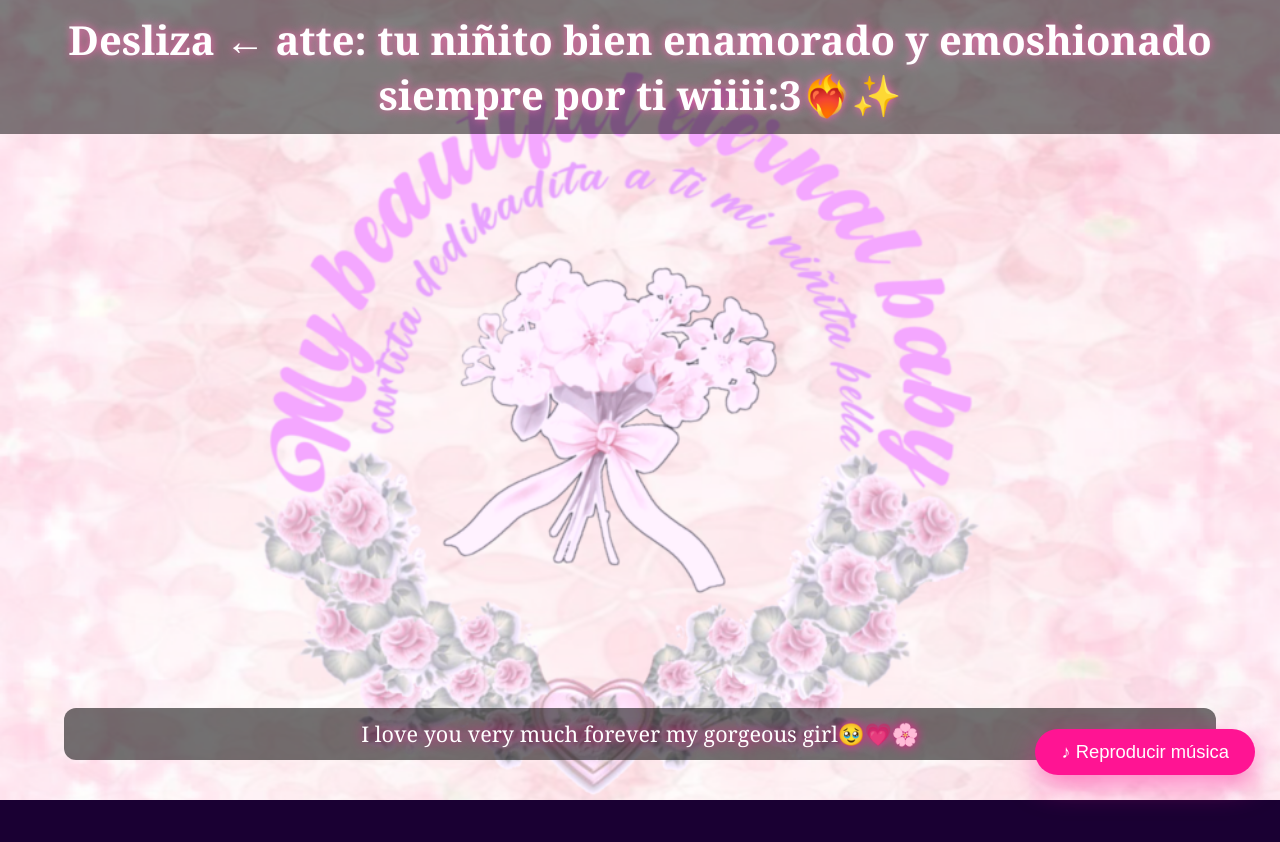
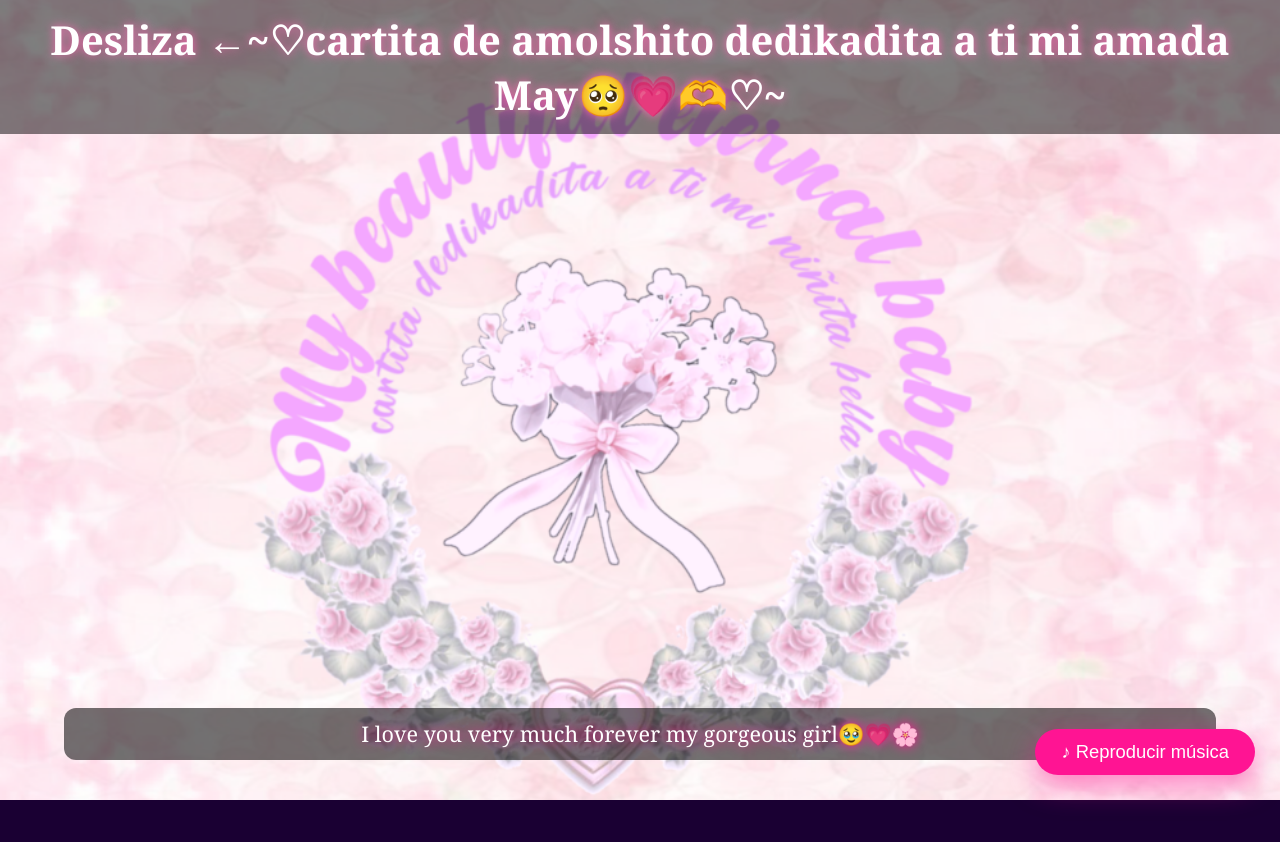
Before and after one commit to honeymoon80/card-for-you-my-love-May-3-, a plain HTML site: page index.html in a window 1280 px wide. Shown: the top 842 px of the page. Drawn offline with Linux system fonts and the light colour scheme; grey boxes are pictures that could not be loaded.

Commit message:
Update index.html

```diff
--- a/index.html
+++ b/index.html
@@ -3,12 +3,12 @@
 <head>
   <meta charset="UTF-8">
   <meta name="viewport" content="width=device-width, initial-scale=1.0">
-  <title>~♡cartita de amolshito dedikadita a ti mi amada May🥺💗🫶♡~</title>
+  <title>atte: tu niñito bien enamorado y emoshionado siempre por ti wiiii:3❤️‍🔥✨️</title>
   <link rel="stylesheet" href="style.css">
 </head>
 <body>
   <header>
-    <h1>Desliza ← atte: tu niñito bien enamorado y emoshionado siempre por ti wiiii:3❤️‍🔥✨️</h1>
+    <h1>Desliza ←~♡cartita de amolshito dedikadita a ti mi amada May🥺💗🫶♡~</h1>
   </header>
 
   <div class="carousel" id="carousel">
```
